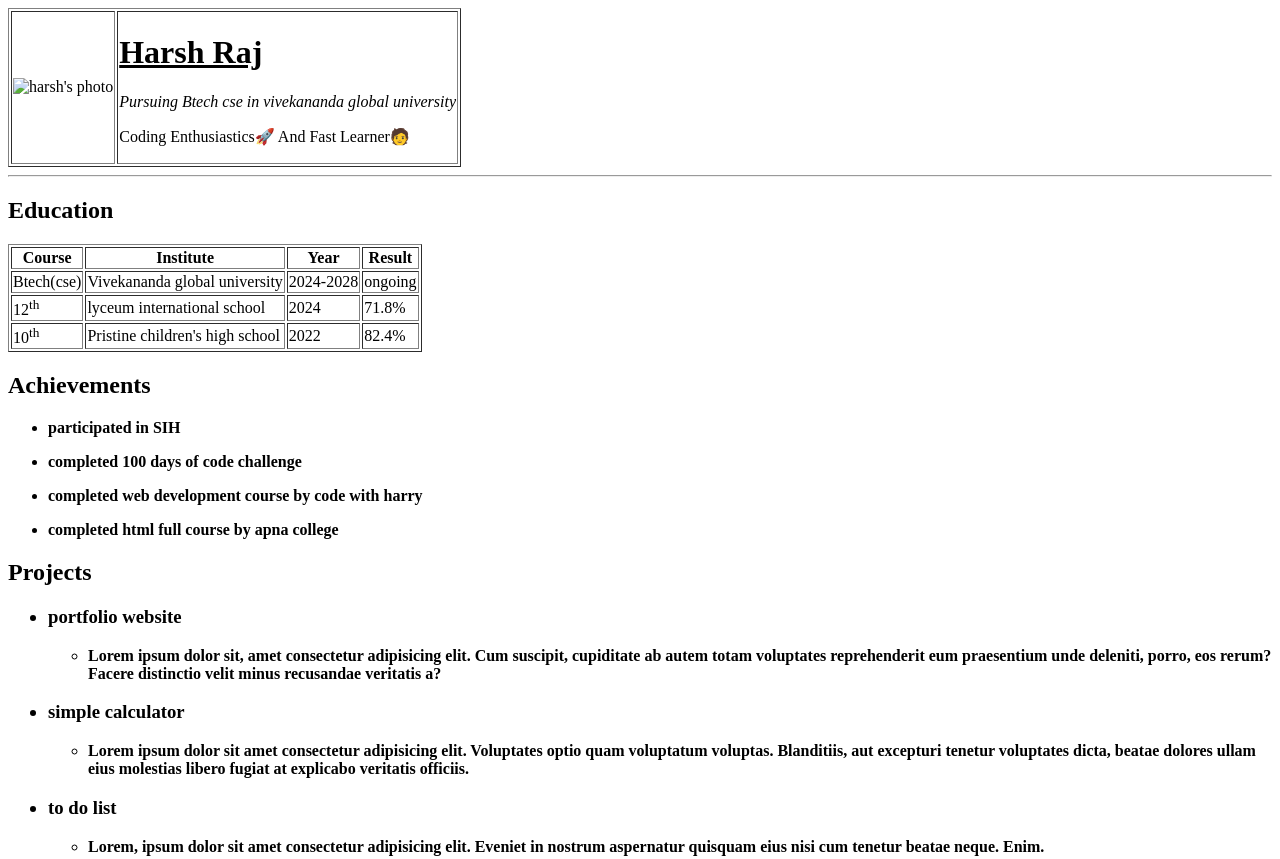
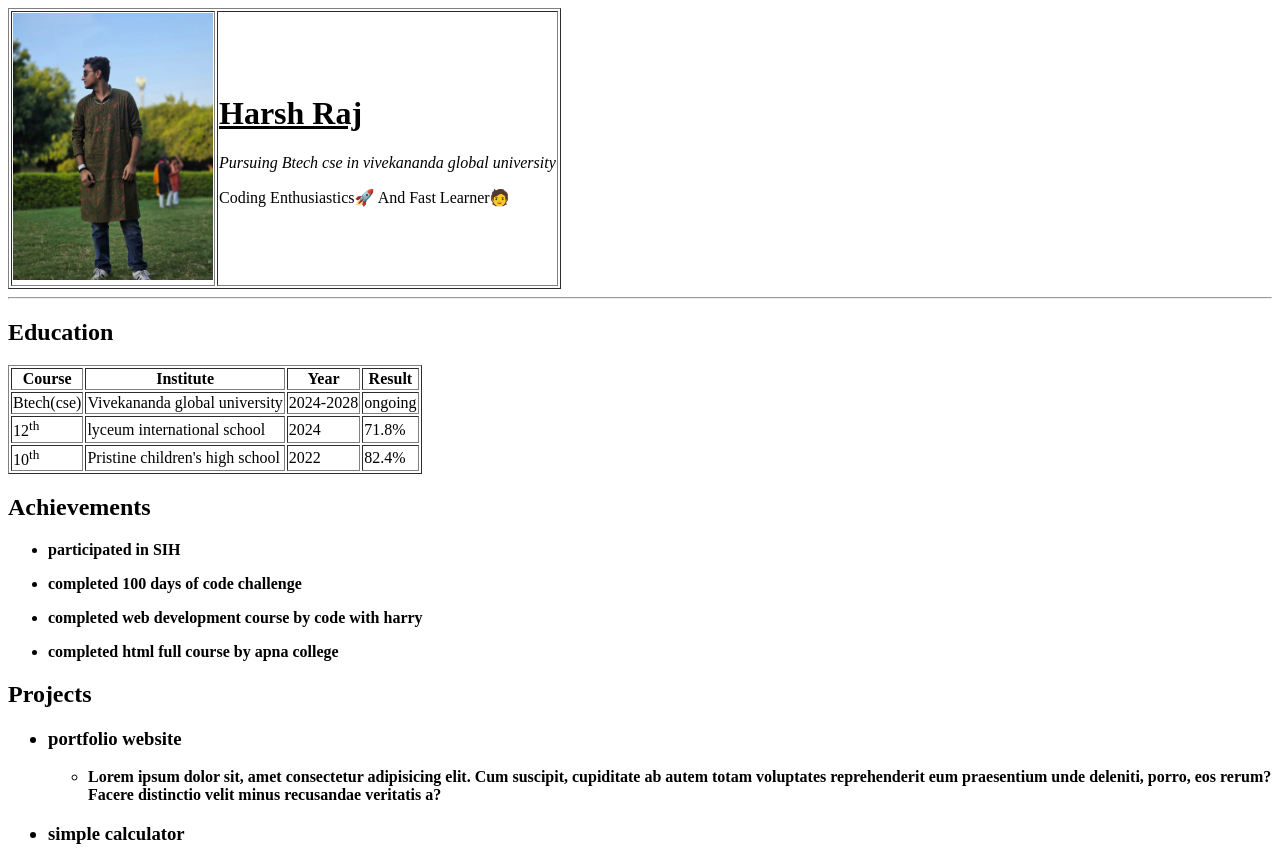
Before and after one commit to rajharshk80/Harsh-s-portfolio, a plain HTML site: page index.html in a window 1280 px wide. Shown: the top 859 px of the page. Drawn offline with Linux system fonts and the light colour scheme; the site is published under a folder, as on GitHub Pages, so addresses that start at the root find nothing.

Commit message:
correct folder structure

```diff
--- a/index.html
+++ b/index.html
@@ -8,7 +8,7 @@
 <body>
     <table border="">
         <tr>
-            <td> <img  width = 200 src="/myphoto.jpg" alt="harsh's photo"></td>
+            <td> <img  width = 200 src="images/myphoto.jpg" alt="harsh's photo"></td>
             <td>    <u> <h1>Harsh Raj</h1> </u>
 
     <p><i>Pursuing Btech cse in vivekananda global university</i></p>
```
Also changed, not shown: images/myphoto.jpg (renamed from myphoto.jpg).
